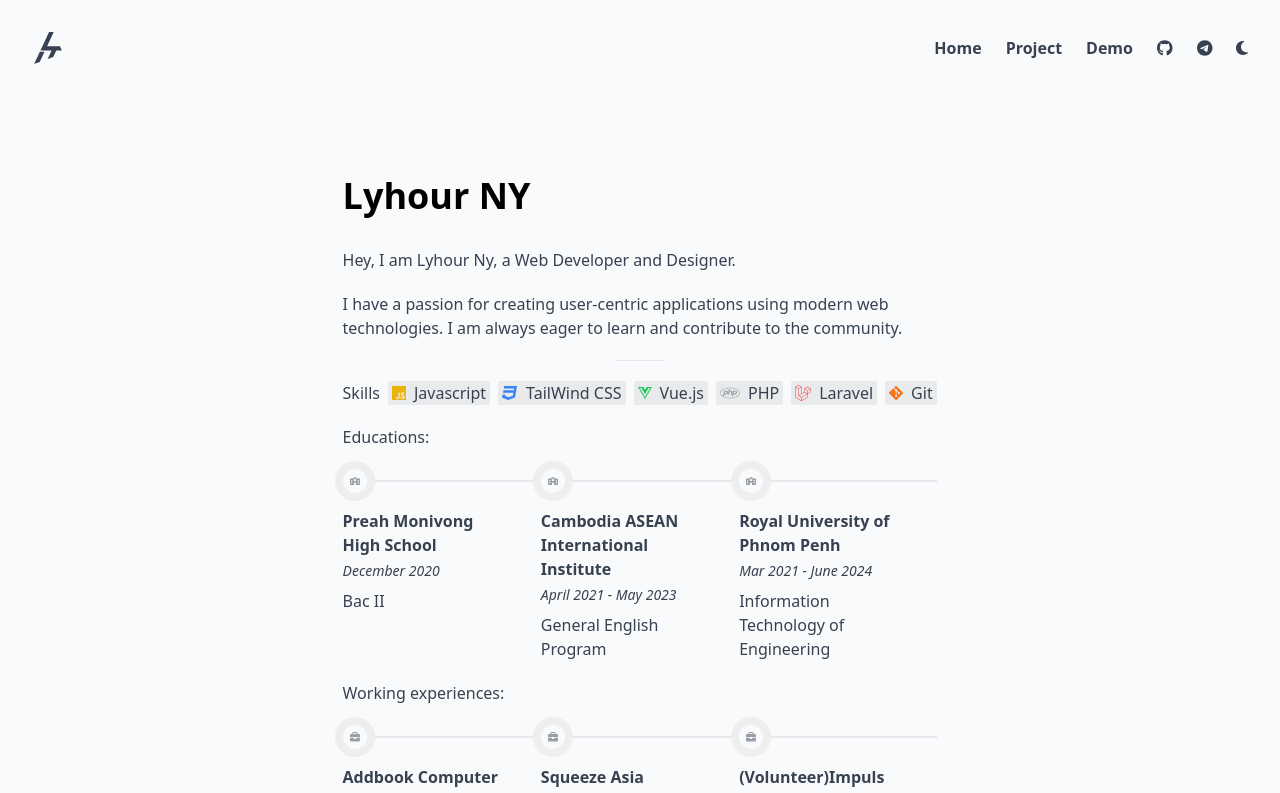
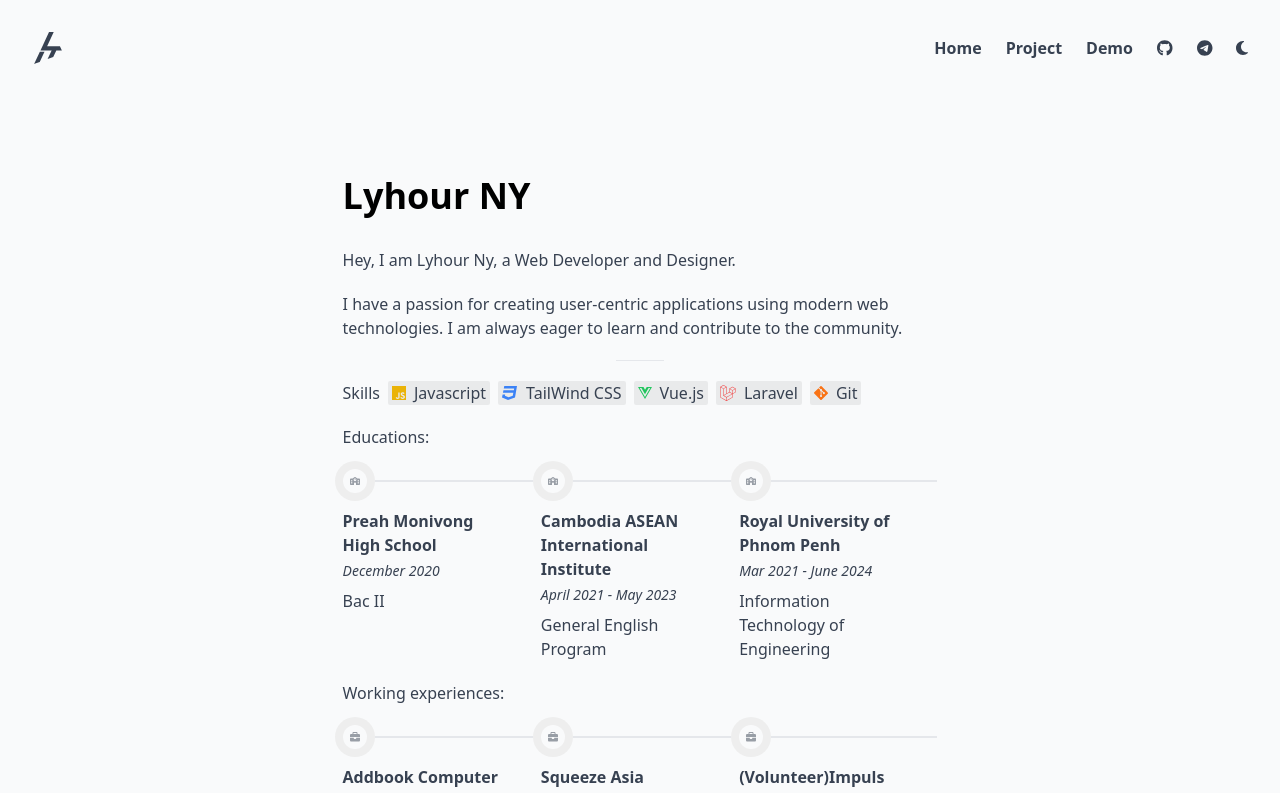
Before and after one commit to NyLyhuo/lyhour-portfolio, a Vue app: page / in a window 1280 px wide. Shown: the top 793 px of the page. Built offline with nearby package versions, Linux system fonts and the light colour scheme.

Commit message:
update info

```diff
--- a/src/data/skillsData.ts
+++ b/src/data/skillsData.ts
@@ -1,8 +1,7 @@
 export const skills = [
-    { name: "Javascript", icon: ["fab", "js"] },
-    { name: "TailWind CSS", icon: ["fab", "css3"] },
-    { name: "Vue.js", icon: ["fab", "vuejs"] },
-    { name: "PHP", icon: ["fab", "php"] },
-    { name: "Laravel", icon: ["fab", "laravel"] },
-    {name: "Git", icon: ["fab", "git-alt"] },
+  { name: "Javascript", icon: ["fab", "js"] },
+  { name: "TailWind CSS", icon: ["fab", "css3"] },
+  { name: "Vue.js", icon: ["fab", "vuejs"] },
+  { name: "Laravel", icon: ["fab", "laravel"] },
+  { name: "Git", icon: ["fab", "git-alt"] },
 ];
```
